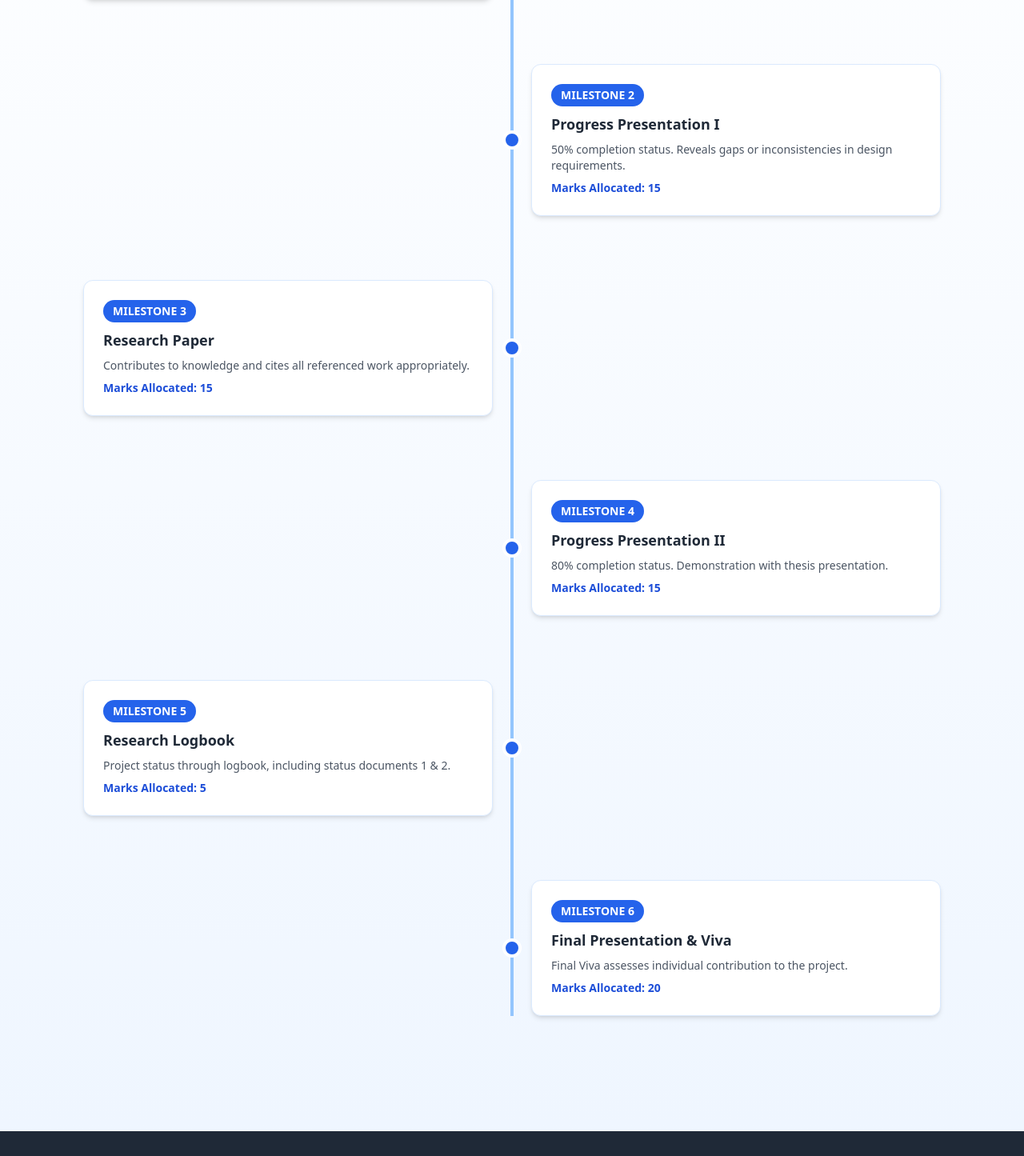
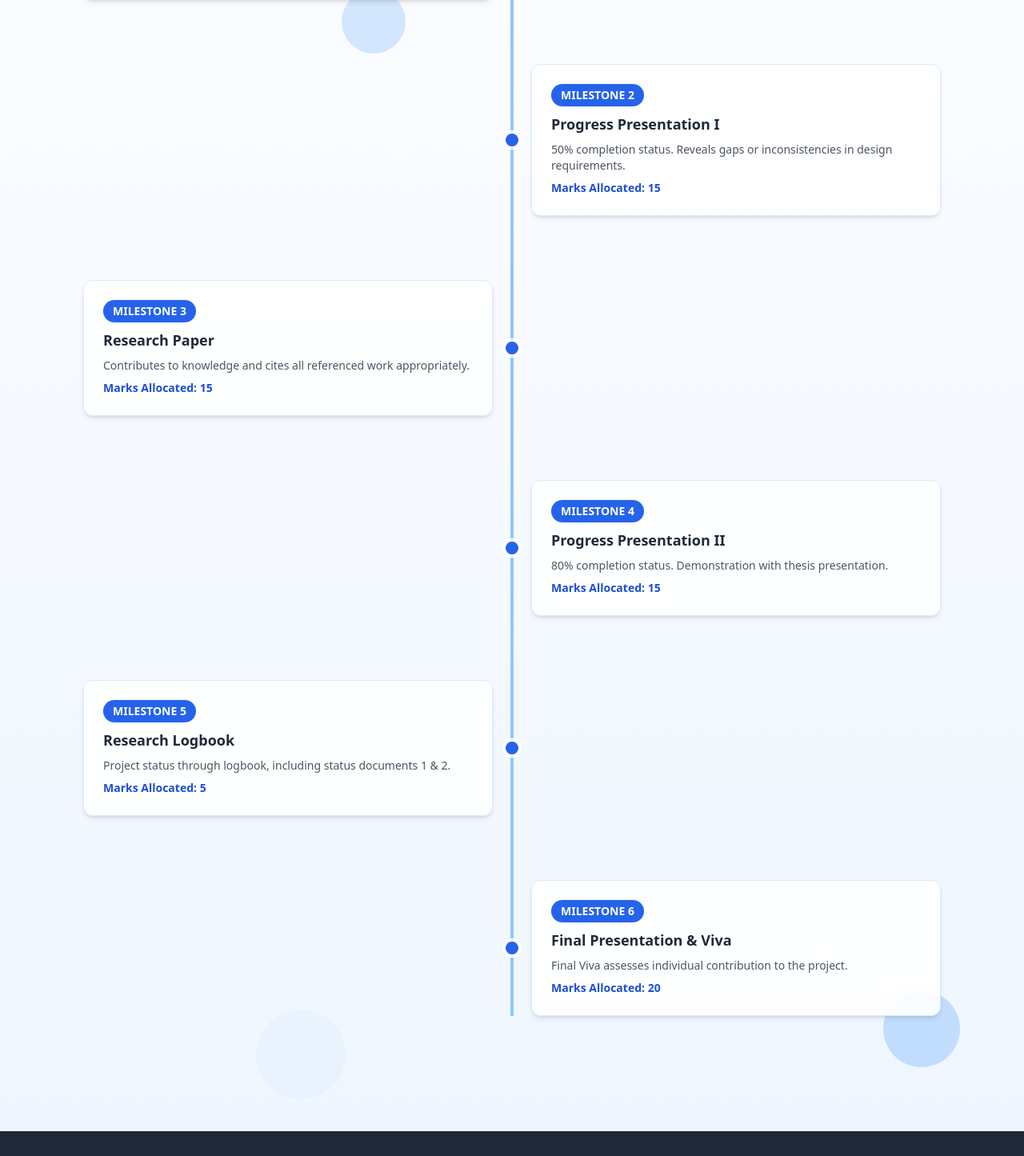
Before and after one commit to Rishen-Lithan/Hire-Genius-Static-Application, a React app: page /milestones in a window 1280 px wide. Shown: the part 790-2235 px from the top of the page at 80% size. Built offline with nearby package versions, Linux system fonts and the light colour scheme; the HTML template or start-up script is replaced by a standard one.

Commit message:
Updated by Sewmini

```diff
--- a/src/pages/Milestones.tsx
+++ b/src/pages/Milestones.tsx
@@ -58,9 +58,17 @@ const Milestones = () => {
   ];
 
   return (
-    <div className="w-full min-h-screen">
+    <div className="w-full min-h-screen relative overflow-hidden bg-gradient-to-b from-white to-blue-50">
+      {/* Floating Background Bubbles */}
+      <div className="absolute top-0 left-0 w-full h-full overflow-hidden pointer-events-none z-0">
+        <div className="absolute w-32 h-32 bg-blue-200 rounded-full opacity-30 animate-pulse-slow top-10 left-10"></div>
+        <div className="absolute w-24 h-24 bg-blue-300 rounded-full opacity-20 animate-pulse-medium bottom-20 right-20"></div>
+        <div className="absolute w-20 h-20 bg-blue-400 rounded-full opacity-25 animate-pulse-fast top-1/3 left-1/3"></div>
+        <div className="absolute w-28 h-28 bg-blue-100 rounded-full opacity-30 animate-pulse-slow bottom-10 left-1/4"></div>
+      </div>
+
       {/* Milestone Page Header Section */}
-      <div className="w-full bg-gradient-to-r from-blue-600 to-blue-700 py-20 text-center text-white">
+      <div className="w-full bg-gradient-to-r from-blue-600 to-blue-700 py-20 text-center text-white relative z-10">
         <div className="max-w-4xl mx-auto px-4">
           {/* Icon */}
           <div className="flex justify-center mb-6">
@@ -78,7 +86,7 @@ const Milestones = () => {
       </div>
 
       {/* Timeline Section */}
-      <div className="bg-gradient-to-b from-white to-blue-50 py-16">
+      <div className="py-16 relative z-10">
         <div className="max-w-6xl mx-auto px-4">
           <div className="text-center mb-16">
             <h1 className="text-4xl font-bold text-blue-700 relative inline-block">
@@ -110,7 +118,7 @@ const Milestones = () => {
                   transition={{ duration: 0.8, ease: 'easeOut' }}
                 >
                   <div className="w-1/2 px-6">
-                    <div className="bg-white border border-blue-100 rounded-xl p-6 shadow-md hover:shadow-lg transition duration-300">
+                    <div className="bg-white border border-blue-100 rounded-xl p-6 shadow-md hover:shadow-2xl transform hover:scale-105 transition-all duration-500 ease-in-out backdrop-blur-sm bg-opacity-90">
                       <div className="text-sm font-semibold text-white bg-blue-600 inline-block px-3 py-1 rounded-full mb-2">
                         MILESTONE {index + 1}
                       </div>
```
